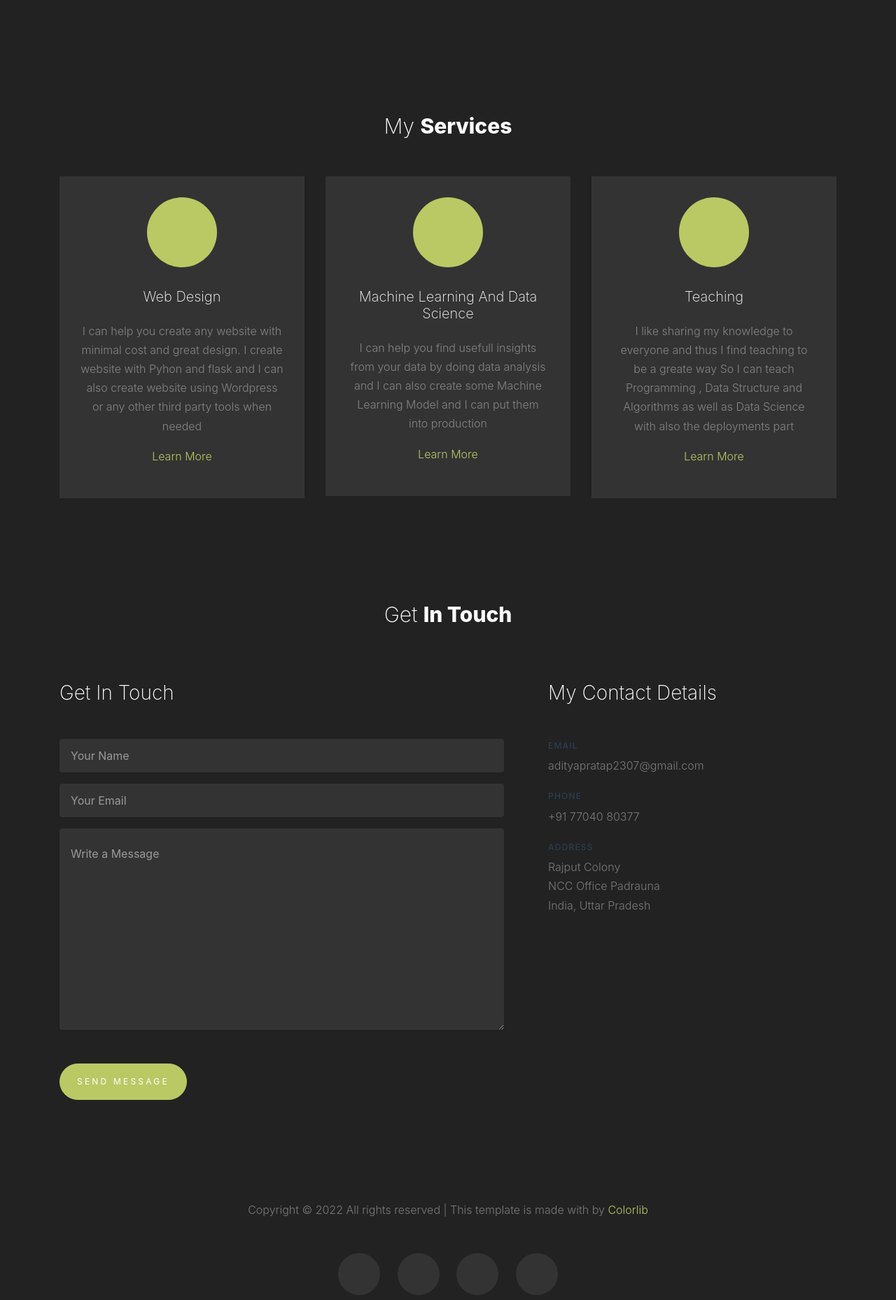
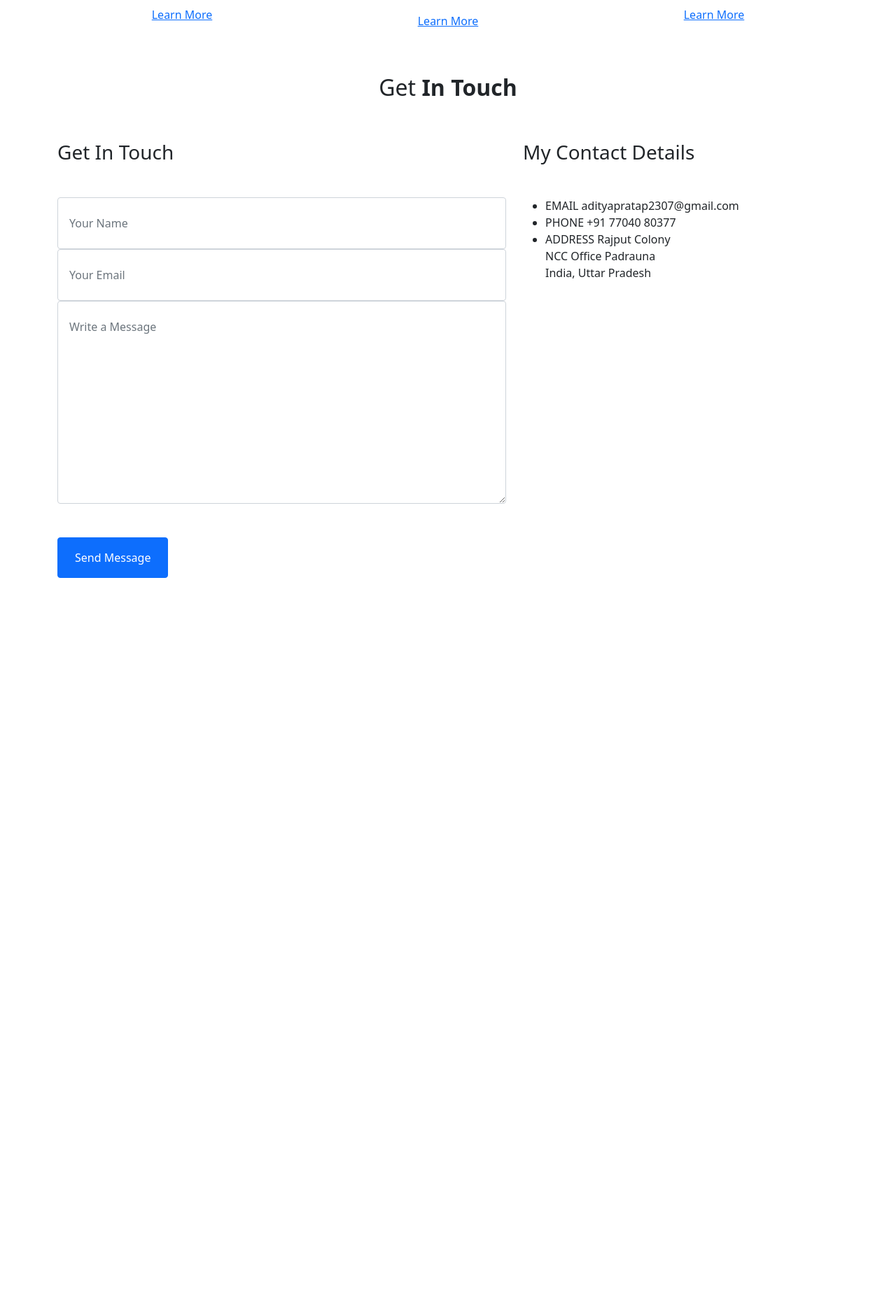
Before and after one commit to IBM-EPBL/IBM-Project-31018-1660194538, a Flask app: page / in a window 1280 px wide. Shown: the part 4323-6181 px from the top of the page at 70% size. After the commit the page ends 5149 px from the top, so only its background shows below. Run offline with Flask 2, Linux system fonts and the light colour scheme; some libraries are stand-ins or nearby versions.

Commit message:
Update Base.html

```diff
--- a/Project Development Phase/Sprint 1/Templates/Base.html
+++ b/Project Development Phase/Sprint 1/Templates/Base.html
@@ -1,117 +1,16 @@
 <!DOCTYPE html>
 <html lang="en">
-
 <head>
-	<title>Customer Care Registry</title>
-	<meta charset="utf-8">
-	<meta name="viewport" content="width=device-width, initial-scale=1, shrink-to-fit=no">
-	<link rel="stylesheet" href="../static/animate.css">
-	<link rel="stylesheet" href="../static/flexslider.css">
-	<link rel="stylesheet" href="../static/fonts/icomoon/style.css">
-
-	<link href="../static/assets/favicon.ico" rel="icon">
-	<link rel="shortcut icon" href="{{ url_for('static', filename='favicon.ico') }}">
-	<script src="https://ajax.googleapis.com/ajax/libs/jquery/3.5.1/jquery.min.js"></script>
-	<link rel="stylesheet" href="../static/bootstrap.css">
-	<link rel="stylesheet" href="../static/style.css">
-	<link href="https://fonts.googleapis.com/css2?family=Permanent+Marker&display=swap" rel="stylesheet">
-	<link href="https://fonts.googleapis.com/css?family=Nunito+Sans:200,300,400,700" rel="stylesheet">
-	<link href="https://fonts.googleapis.com/css2?family=Audiowide&display=swap" rel="stylesheet">
-	<script src="https://cdn.jsdelivr.net/npm/sweetalert2@10"></script>
-
+    <meta charset="UTF-8">
+    <meta http-equiv="X-UA-Compatible" content="IE=edge">
+    <meta name="viewport" content="width=device-width, initial-scale=1.0">
+    <link href="https://cdn.jsdelivr.net/npm/bootstrap@5.0.0-beta3/dist/css/bootstrap.min.css" rel="stylesheet" integrity="sha384-eOJMYsd53ii+scO/bJGFsiCZc+5NDVN2yr8+0RDqr0Ql0h+rP48ckxlpbzKgwra6" crossorigin="anonymous">
+    <link rel="stylesheet" href="{{ url_for('static',filename='css/main.css') }}" />
+    <title>Customer-Care Registry</title>
 </head>
-
-
-<!-- Include a polyfill for ES6 Promises (optional) for IE11 -->
-
-{% block head %} {% endblock %}
-
-</head>
-
-<body data-spy="scroll" data-target="#pb-navbar" data-offset="200">
-	<nav class="navbar navbar-expand-lg site-navbar navbar-light bg-light" id="pb-navbar">
-
-		<div class="container">
-			<button class="navbar-toggler" type="button" data-toggle="collapse" data-target="#navbarsExample09" aria-controls="navbarsExample09" aria-expanded="false" aria-label="Toggle navigation">
-				<span class="navbar-toggler-icon"></span>
-			</button>
-
-
-			<div class="collapse navbar-collapse justify-content-md-center" id="navbarsExample09">
-				<ul class="navbar-nav">
-					<li><a class="nav-link" href="/home">Home</a></li>
-					<li ><a class="nav-link" href="#section-portfolio">Our Top Agents</a></li>
-					<li ><a class="nav-link" href="#section-resume">Resume</a></li>
-					<li ><a class="nav-link" href="#section-about">About</a></li>
-					<li ><a class="nav-link" href="#section-contact">Contact</a></li>
-					<li ><a class="nav-link " href="#section-sign">Sign in</a></li>
-
-				</ul>
-
-			</div>
-		</div>
-	</nav>
-
-
-
-
-	{% block body %}
-
-
-	{% endblock %}
-
-	{% block footer %}
-
-{% endblock %}
-
-
-	<footer class="site-footer">
-		<div class="container">
-
-			<div class="row mb-5">
-				<p class="col-12 text-center">
-					<!-- Link back to Colorlib can't be removed. Template is licensed under CC BY 3.0. -->
-					Copyright &copy;
-					<script>document.write(new Date().getFullYear());</script> All rights reserved | This template is
-					made with <i class="icon-heart text-danger" aria-hidden="true"></i> by <a
-						href="https://colorlib.com" target="_blank" class="text-primary">Colorlib</a>
-					<!-- Link back to Colorlib can't be removed. Template is licensed under CC BY 3.0. -->
-				</p>
-			</div>
-
-			<div class="row mb-5">
-				<div class="col-md-12 text-center">
-					<p>
-						<a href="#" class="social-item"><span class="icon-github"></span></a>
-						<a href="#" class="social-item"><span class="icon-twitter"></span></a>
-						<a href="#" class="social-item"><span class="icon-youtube"></span></a>
-						<a href="https://www.linkedin.com/in/aditya-p-s/" class="social-item"><span
-								class="icon-linkedin2"></span></a>
-					</p>
-				</div>
-			</div>
-
-		</div>
-	</footer>
-
-
-
-
-	<script src="../static/vendor/jquery.min.js"></script>
-	<script src="../static/vendor/jquery-migrate-3.0.1.min.js"></script>
-	<script src="../static/vendor/popper.min.js"></script>
-	<script src="../static/vendor/bootstrap.min.js"></script>
-
-	<script src="../static/vendor/jquery.easing.1.3.js"></script>
-
-	<script src="../static/vendor/jquery.stellar.min.js"></script>
-	<script src="../static/vendor/jquery.waypoints.min.js"></script>
-
-	<script src="https://unpkg.com/isotope-layout@3/dist/isotope.pkgd.min.js"></script>
-	<script src="https://unpkg.com/imagesloaded@4/imagesloaded.pkgd.min.js"></script>
-	<script src="../static/custom.js"></script>
-
-
-
-
+<body>
+    {% block body %}
+    {% endblock %}
+    <script src="https://cdn.jsdelivr.net/npm/bootstrap@5.0.0-beta3/dist/js/bootstrap.bundle.min.js" integrity="sha384-JEW9xMcG8R+pH31jmWH6WWP0WintQrMb4s7ZOdauHnUtxwoG2vI5DkLtS3qm9Ekf" crossorigin="anonymous"></script>
 </body>
+</html>
```
